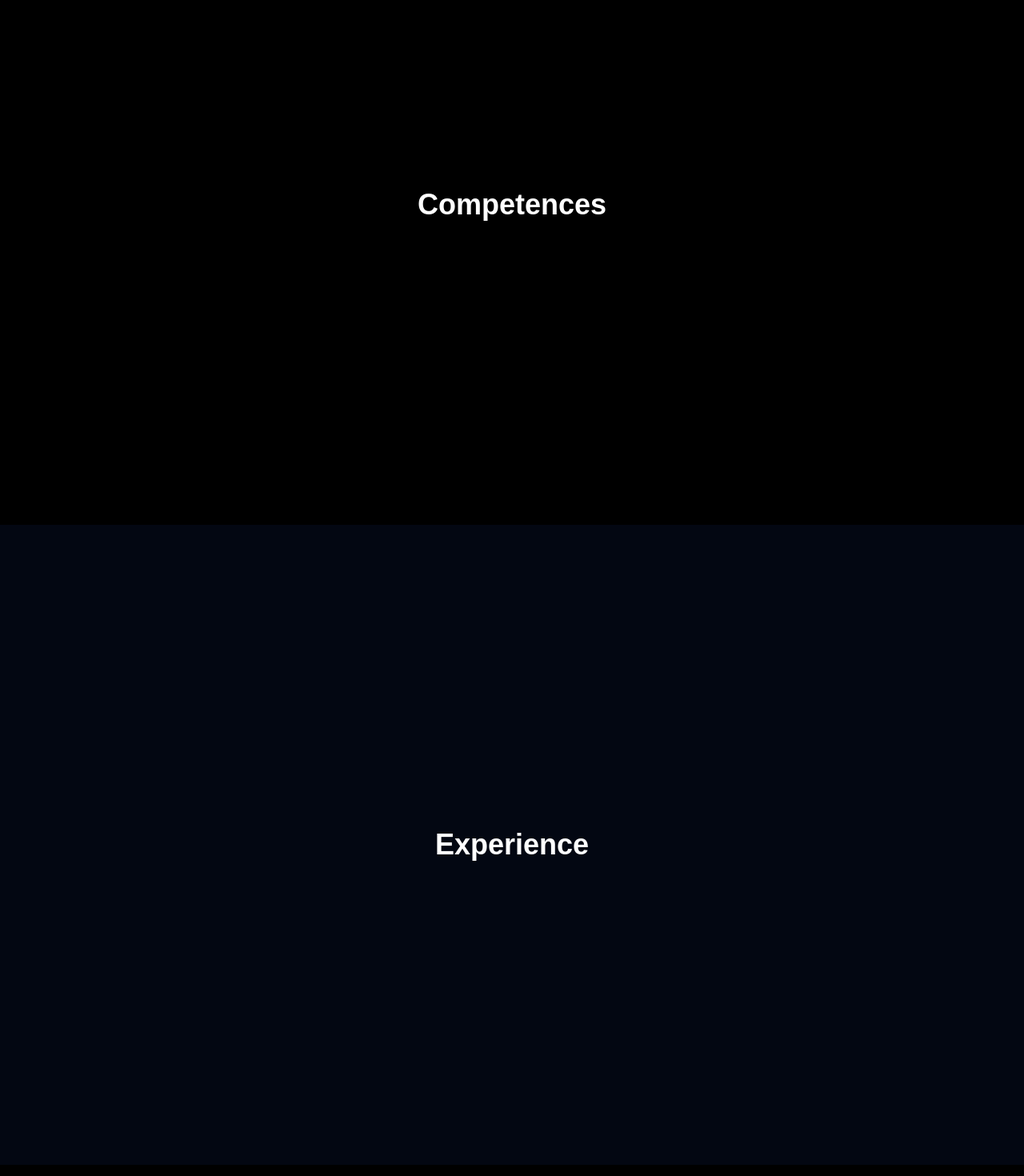
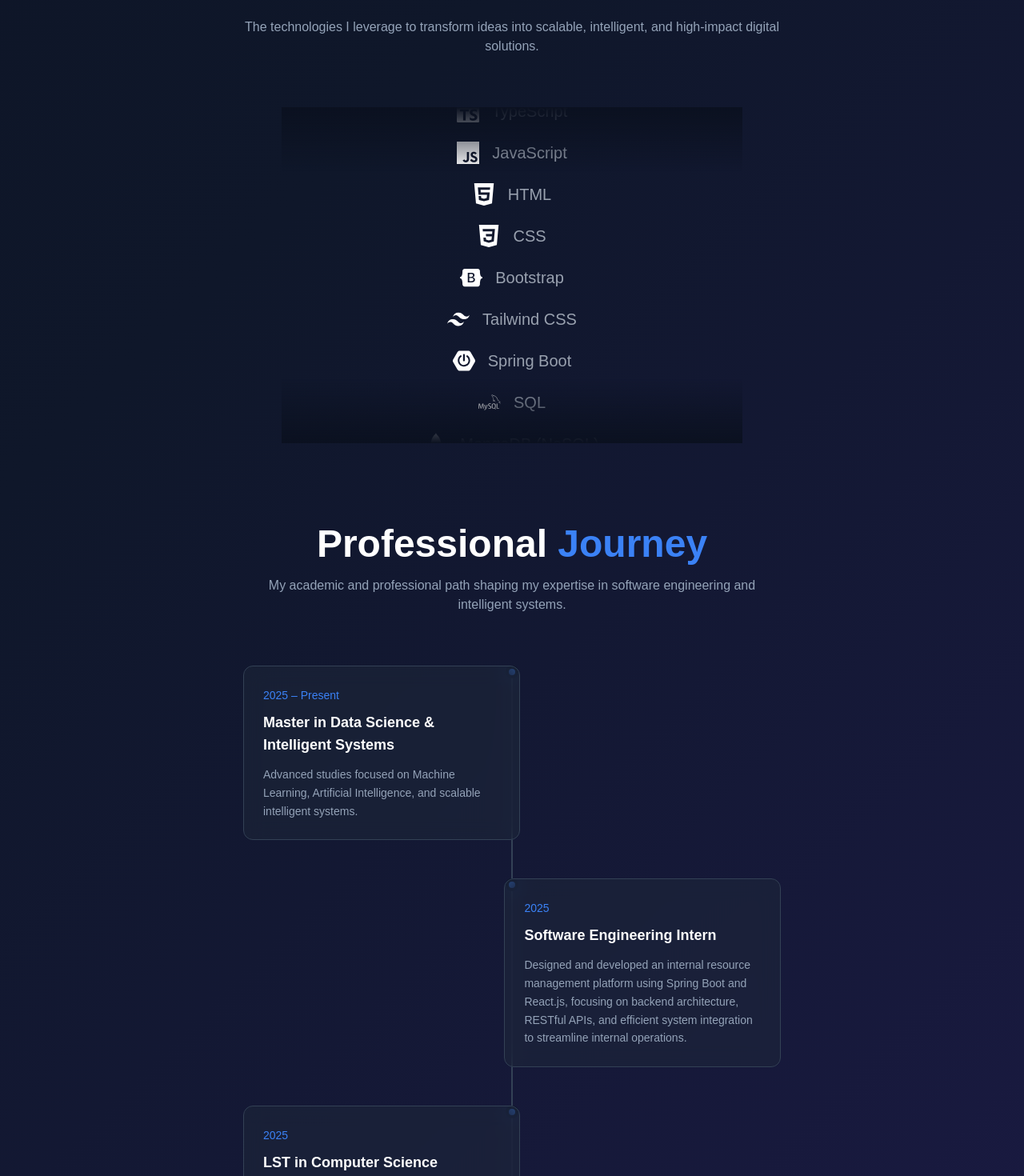
Before and after one commit to Elghbali01/portfolio, a Next.js app: page / in a window 1280 px wide. Shown: the part 2640-4110 px from the top of the page at 80% size. Built offline with nearby package versions, Linux system fonts and the light colour scheme.

Commit message:
Add Professional Journey section with timeline and improved internship description

```diff
--- /dev/null
+++ b/data/journey.ts
@@ -0,0 +1,30 @@
+export const journey = [
+  {
+    title: "Master in Data Science & Intelligent Systems",
+    period: "2025 – Present",
+    type: "education",
+    description:
+      "Advanced studies focused on Machine Learning, Artificial Intelligence, and scalable intelligent systems.",
+  },
+  {
+    title: "Software Engineering Intern",
+    period: "2025",
+    type: "experience",
+    description:
+      "Designed and developed an internal resource management platform using Spring Boot and React.js, focusing on backend architecture, RESTful APIs, and efficient system integration to streamline internal operations.",
+  },
+  {
+    title: "LST in Computer Science",
+    period: "2025",
+    type: "education",
+    description:
+      "Specialized in software development, algorithms, and system architecture.",
+  },
+  {
+    title: "Preparatory Cycle – FST",
+    period: "2022 – 2024",
+    type: "education",
+    description:
+      "Built a strong foundation in mathematics and computer science fundamentals, developing analytical thinking, problem-solving skills, and core engineering principles.",
+  },
+];
--- /dev/null
+++ b/data/skills.ts
@@ -0,0 +1,42 @@
+import {
+  SiPython,
+  SiTensorflow,
+  SiPytorch,
+  SiReact,
+  SiNextdotjs,
+  SiTypescript,
+  SiMysql,
+  SiDocker,
+  SiGit,
+  SiHtml5,
+  SiCss3,
+  SiJavascript,
+  SiBootstrap,
+  SiTailwindcss,
+  SiSpringboot,
+  SiMongodb,
+} from "react-icons/si";
+
+export const skills = [
+  { name: "Python", icon: SiPython },
+  { name: "TensorFlow", icon: SiTensorflow },
+  { name: "PyTorch", icon: SiPytorch },
+
+  { name: "React", icon: SiReact },
+  { name: "Next.js", icon: SiNextdotjs },
+  { name: "TypeScript", icon: SiTypescript },
+  { name: "JavaScript", icon: SiJavascript },
+
+  { name: "HTML", icon: SiHtml5 },
+  { name: "CSS", icon: SiCss3 },
+  { name: "Bootstrap", icon: SiBootstrap },
+  { name: "Tailwind CSS", icon: SiTailwindcss },
+
+  { name: "Spring Boot", icon: SiSpringboot },
+
+  { name: "SQL", icon: SiMysql },
+  { name: "MongoDB (NoSQL)", icon: SiMongodb },
+
+  { name: "Docker", icon: SiDocker },
+  { name: "Git", icon: SiGit },
+];
--- a/package.json
+++ b/package.json
@@ -14,7 +14,8 @@
     "lucide-react": "^0.574.0",
     "next": "16.1.6",
     "react": "19.2.3",
-    "react-dom": "19.2.3"
+    "react-dom": "19.2.3",
+    "react-icons": "^5.5.0"
   },
   "devDependencies": {
     "@tailwindcss/postcss": "^4",
--- a/sections/Experience.tsx
+++ b/sections/Experience.tsx
@@ -1,10 +1,67 @@
+"use client";
+
+import { motion } from "framer-motion";
+import { journey } from "../data/journey";
+
 export default function Experience() {
   return (
     <section
       id="experience"
-      className="min-h-screen flex items-center justify-center bg-gray-950 text-white"
+      className="relative min-h-screen flex flex-col items-center justify-center px-6 md:px-10 text-white"
     >
-      <h2 className="text-4xl font-bold">Experience</h2>
+      {/* TITLE */}
+      <div className="text-center mb-16">
+        <h2 className="text-3xl md:text-5xl font-bold">
+          Professional <span className="text-[#3B82F6]">Journey</span>
+        </h2>
+        <p className="text-[#94A3B8] mt-4 max-w-2xl mx-auto">
+          My academic and professional path shaping my expertise in software
+          engineering and intelligent systems.
+        </p>
+      </div>
+
+      {/* TIMELINE */}
+      <div className="relative max-w-3xl w-full">
+        {/* Vertical Line */}
+        <div className="absolute left-4 md:left-1/2 transform md:-translate-x-1/2 h-full w-[2px] bg-[#334155]" />
+
+        <div className="space-y-12">
+          {journey.map((item, index) => (
+            <motion.div
+              key={index}
+              initial={{ opacity: 0, y: 40 }}
+              whileInView={{ opacity: 1, y: 0 }}
+              transition={{ duration: 0.6 }}
+              viewport={{ once: true }}
+              className={`relative flex flex-col md:flex-row ${
+                index % 2 === 0 ? "md:justify-start" : "md:justify-end"
+              }`}
+            >
+              {/* Dot */}
+              <div className="absolute left-4 md:left-1/2 transform md:-translate-x-1/2 w-4 h-4 bg-[#3B82F6] rounded-full border-4 border-[#0B1120]" />
+
+              {/* Card */}
+              <div
+                className={`bg-[#1E293B]/50 backdrop-blur-md border border-[#334155] p-6 rounded-xl w-full md:w-[45%] ${
+                  index % 2 === 0 ? "md:ml-12" : "md:mr-12"
+                }`}
+              >
+                <span className="text-sm text-[#3B82F6] font-medium">
+                  {item.period}
+                </span>
+
+                <h3 className="text-lg font-semibold mt-2 mb-3">
+                  {item.title}
+                </h3>
+
+                <p className="text-[#94A3B8] text-sm leading-relaxed">
+                  {item.description}
+                </p>
+              </div>
+            </motion.div>
+          ))}
+        </div>
+      </div>
     </section>
   );
 }
--- a/sections/Skills.tsx
+++ b/sections/Skills.tsx
@@ -1,10 +1,67 @@
+"use client";
+
+import { motion } from "framer-motion";
+import { useState } from "react";
+import { skills } from "../data/skills";
+
 export default function Skills() {
+  const [isPaused, setIsPaused] = useState(false);
+
   return (
     <section
       id="skills"
-      className="min-h-screen flex items-center justify-center bg-black text-white"
+      className="relative min-h-screen flex flex-col items-center justify-center px-6 md:px-10 text-white overflow-hidden"
     >
-      <h2 className="text-4xl font-bold">Competences</h2>
+      {/* TITLE */}
+      <div className="text-center mb-16">
+        <h2 className="text-3xl md:text-5xl font-bold">
+          Technical <span className="text-[#3B82F6]">Arsenal</span>
+        </h2>
+        <p className="text-[#94A3B8] mt-4 max-w-2xl mx-auto">
+          The technologies I leverage to transform ideas into scalable,
+          intelligent, and high-impact digital solutions.
+        </p>
+      </div>
+
+      {/* SCROLLER CONTAINER */}
+      <div className="relative h-[320px] md:h-[420px] w-full max-w-xl overflow-hidden">
+        {/* Fade Top */}
+        <div className="absolute top-0 left-0 w-full h-20 bg-gradient-to-b from-[#0B1120] to-transparent z-10 pointer-events-none" />
+
+        {/* Fade Bottom */}
+        <div className="absolute bottom-0 left-0 w-full h-20 bg-gradient-to-t from-[#0B1120] to-transparent z-10 pointer-events-none" />
+
+        {/* Animated List */}
+        <motion.div
+          animate={!isPaused ? { y: ["0%", "-50%"] } : {}}
+          transition={{
+            repeat: Infinity,
+            duration: 20,
+            ease: "linear",
+          }}
+          className="flex flex-col gap-6"
+        >
+          {[...skills, ...skills].map((skill, index) => {
+            const Icon = skill.icon;
+
+            return (
+              <motion.div
+                key={index}
+                onHoverStart={() => setIsPaused(true)}
+                onHoverEnd={() => setIsPaused(false)}
+                whileHover={{ scale: 1.1 }}
+                className="group flex items-center justify-center gap-4 text-lg md:text-xl font-medium cursor-pointer transition-all duration-300"
+              >
+                <Icon size={28} />
+
+                <span className="text-gray-400 transition-colors duration-300 group-hover:text-white">
+                  {skill.name}
+                </span>
+              </motion.div>
+            );
+          })}
+        </motion.div>
+      </div>
     </section>
   );
 }
```
Also changed, not shown: 1 other file (tests, documents, lock files or other folders).
